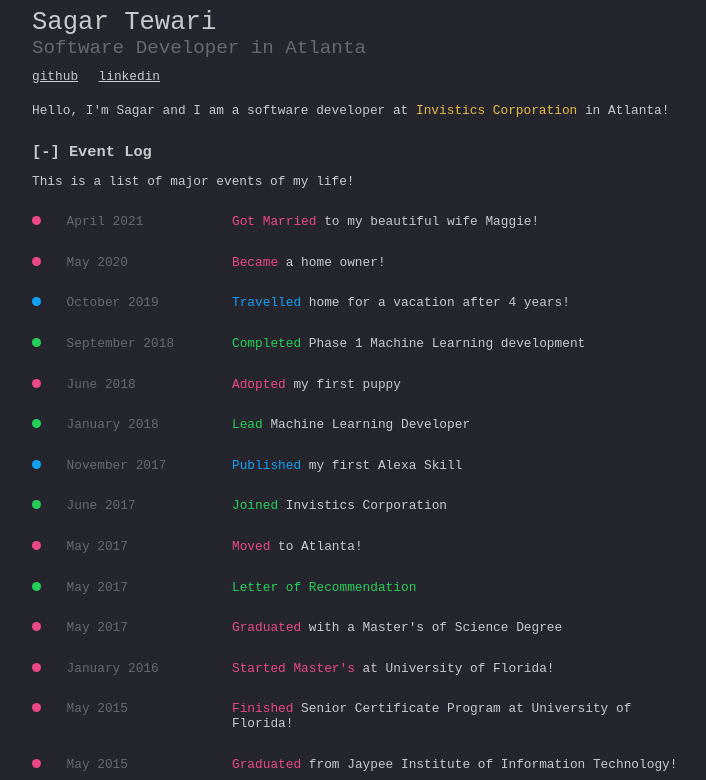
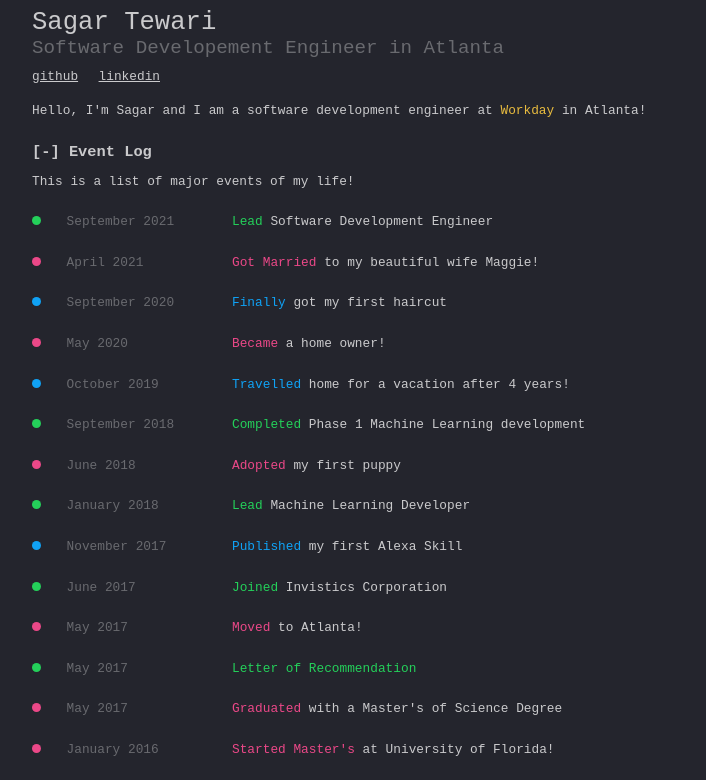
Before and after one commit to TewariSagar/TewariSagar.github.io, a plain HTML site: page index.html in a window 1280 px wide. Both pictures are taken after a click on the element "Event Log". Shown: the top 780 px of the page, without its empty margins (283-989 px from the left). Drawn offline with Linux system fonts and the light colour scheme.

Commit message:
Updated work and info about me

```diff
--- a/index.html
+++ b/index.html
@@ -21,14 +21,14 @@
 <body>
   <div class="container">
   <h1>Sagar Tewari</h1>
-  <h2>Software Developer in Atlanta</h2>
+  <h2>Software Developement Engineer in Atlanta</h2>
   <div class="links">
     <a href="http://github.com/TewariSagar">github</a>
     <a href="http://linkedin.com/in/sagartewari">linkedin</a>
   </div>
   <div class="intro">
-    Hello, I'm Sagar and I am a software developer at
-    <a href="https://www.invistics.com/">Invistics Corporation</a> in Atlanta!
+    Hello, I'm Sagar and I am a software development engineer at
+    <a href="https://www.workday.com/">Workday</a> in Atlanta!
   </div>
   <div class="changelog">
     <div class="title flash">Event Log</div>
@@ -37,10 +37,21 @@
     <!--   <div class="loading">Loading...</div> -->
       <ul id="highlights">
 
+	      	  <li class="job">
+	  <div class="left">September 2021
+       </div><div class="desc"><div><em>Lead</em>  Software Development Engineer
+	   </div><div class="info">I joined Workday as a Software Development Engineer! Fancy right?</div></div></li>
+
+
 	       <li class="event">
 	  <div class="left">April 2021
        </div><div class="desc"><div><em>Got Married</em>   to my beautiful wife Maggie!
 	   </div><div class="info">Anniversary 02-April!</div></div></li>
+
+	      <li class="fun">
+	  <div class="left">September 2020
+       </div><div class="desc"><div><em>Finally</em> got my first haircut
+	   </div><div class="info">in over two years. I miss my long hair!</div></div></li>
 
 	  <li class="event">
 	  <div class="left">May 2020
@@ -175,11 +186,10 @@
     <div class="title flash">About Me</div>
     My life  in a nutshell. Here you go!
     <div class="exp">
-      I am a Software Developer solving opiod epidemic in the United States
-	  at Invistics Corporation.I graduated with a Master's in Computer Science
-	  from the University of Florida in May 2015. I work with various healthcare
-	  institutions to find people who are diverting narcotics. I am also the lead
-	  Data Scientist at my organization. I am an avid reader and a I
+      I am a Software Developer writing beautiful code at Workday, Atlanta.
+	  I graduated with a Master's in Computer Science  from the University of Florida in May 2017.
+	    I joined Invistics Corporation right after to develop software to find people who are diverting narcotics in various healthcare institutions.
+	    I was also the lead Data Scientist at my organization. I am an avid reader and a I
 	  like to learn about new technologies. You can often find me completing a
 	  course on Coursera or doing certifications on the newest technological
 	  trends. I like to play video games in my free time with my friends.
```
